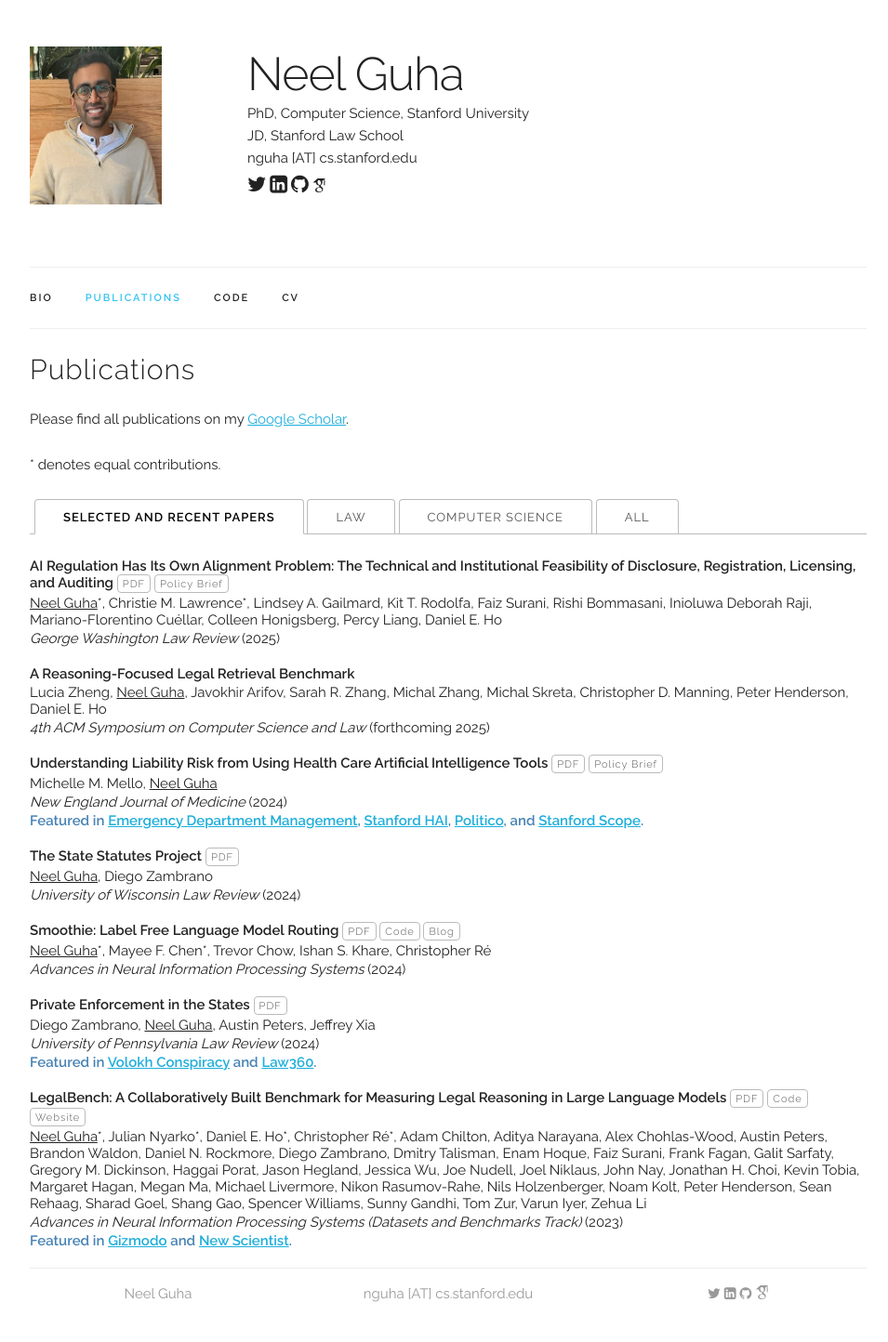
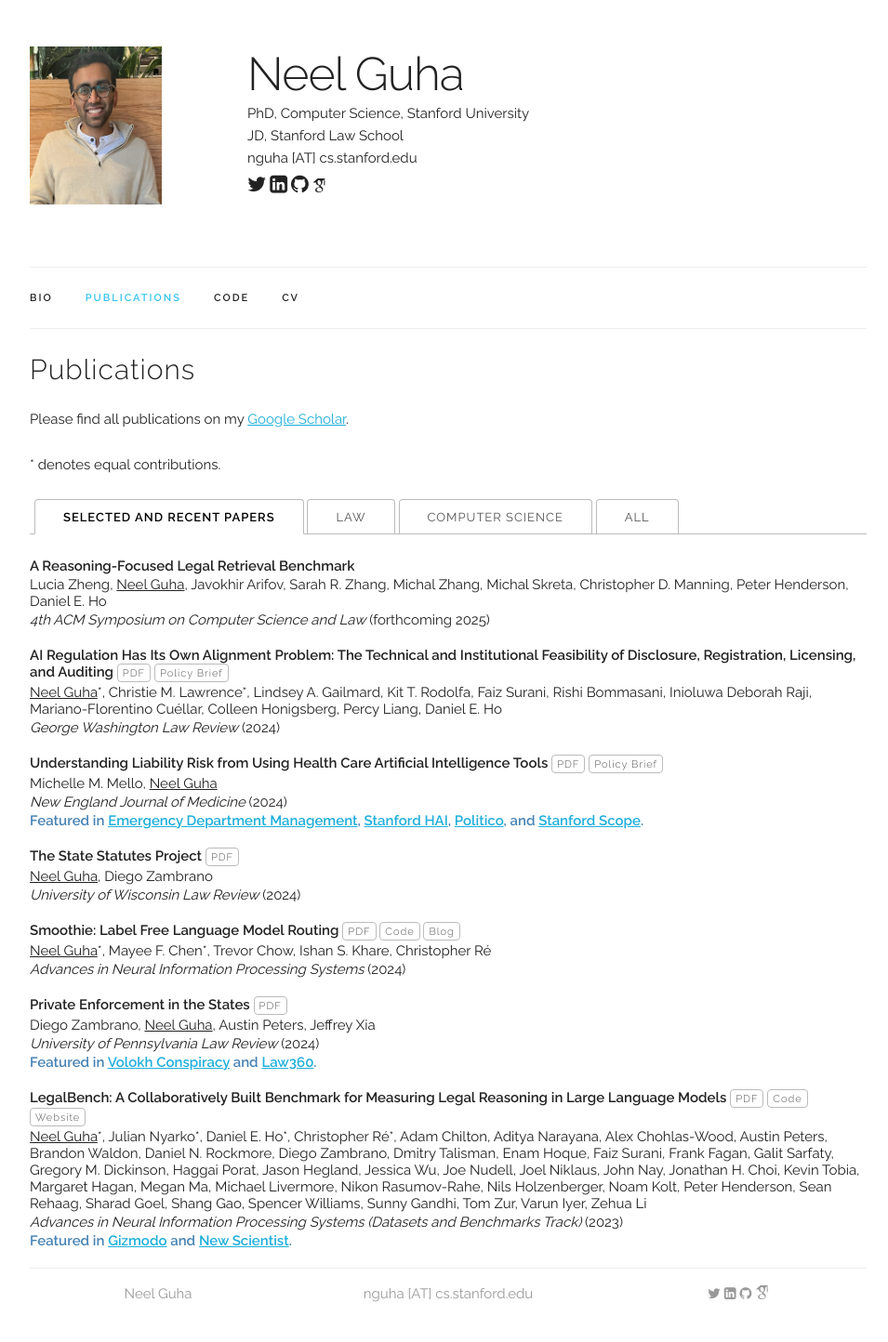
Before and after one commit to neelguha/neelguha.github.io, a Jekyll site: the page built from publications.html, in a window 1280 px wide. Shown: the whole page at 93% size, without its empty margins (158-1113 px from the left). Built offline with Jekyll 4.4.1, drawn with Linux system fonts in a browser that asks for light colours; some web fonts are replaced.

Commit message:
Fixed typo

```diff
--- a/_data/publications.yaml
+++ b/_data/publications.yaml
@@ -1,19 +1,19 @@
 papers:
-
-  - title: "AI Regulation Has Its Own Alignment Problem: The Technical and Institutional Feasibility of Disclosure, Registration, Licensing, and Auditing"
-    authors: "<u>Neel Guha</u>*, Christie M. Lawrence*, Lindsey A. Gailmard, Kit T. Rodolfa, Faiz Surani, Rishi Bommasani, Inioluwa Deborah Raji, Mariano-Florentino Cuéllar, Colleen Honigsberg, Percy Liang, Daniel E. Ho"
-    venue: "George Washington Law Review"
-    year: "2025"
-    paper_pdf: "https://www.gwlr.org/wp-content/uploads/2024/12/92-Geo.-Wash.-L.-Rev.-1473.pdf"
-    policy_brief: "https://hai.stanford.edu/policy-brief-ai-regulatory-alignment-problem"
-    law: y
-    selected: y
 
   - title: "A Reasoning-Focused Legal Retrieval Benchmark"
     authors: "Lucia Zheng, <u>Neel Guha</u>, Javokhir Arifov, Sarah R. Zhang, Michal Zhang, Michal Skreta, Christopher D. Manning, Peter Henderson, Daniel E. Ho"
     venue: "4th ACM Symposium on Computer Science and Law"
     year: "forthcoming 2025"
     cs: y
+    selected: y
+
+  - title: "AI Regulation Has Its Own Alignment Problem: The Technical and Institutional Feasibility of Disclosure, Registration, Licensing, and Auditing"
+    authors: "<u>Neel Guha</u>*, Christie M. Lawrence*, Lindsey A. Gailmard, Kit T. Rodolfa, Faiz Surani, Rishi Bommasani, Inioluwa Deborah Raji, Mariano-Florentino Cuéllar, Colleen Honigsberg, Percy Liang, Daniel E. Ho"
+    venue: "George Washington Law Review"
+    year: "2024"
+    paper_pdf: "https://www.gwlr.org/wp-content/uploads/2024/12/92-Geo.-Wash.-L.-Rev.-1473.pdf"
+    policy_brief: "https://hai.stanford.edu/policy-brief-ai-regulatory-alignment-problem"
+    law: y
     selected: y
 
   - title: "Understanding Liability Risk from Using Health Care Artificial Intelligence Tools"
--- a/publications.html
+++ b/publications.html
@@ -201,7 +201,7 @@ title: Home
           {% endif %}
         </p>
         <p>{{ paper.authors }}</p>
-        <p><i>{{ paper.venue }}</i>({{ paper.year }})</p>
+        <p><i>{{ paper.venue }}</i> ({{ paper.year }})</p>
         <p><i>{{ paper.extra_venue }}</i></p>
         {% if paper.award %}
         <p><b style="color:#4682b4">{{ paper.award }}</b></p>
```
